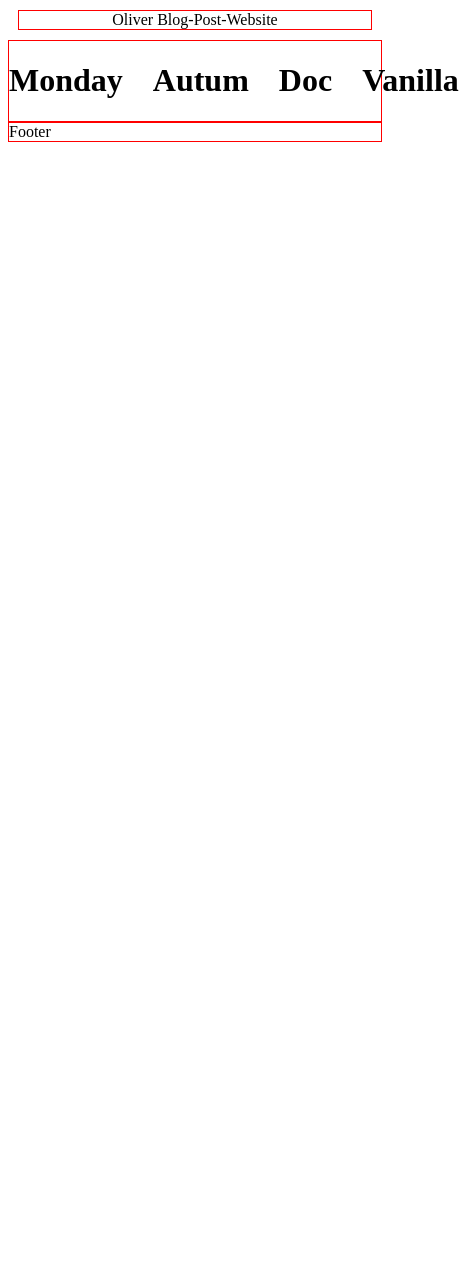
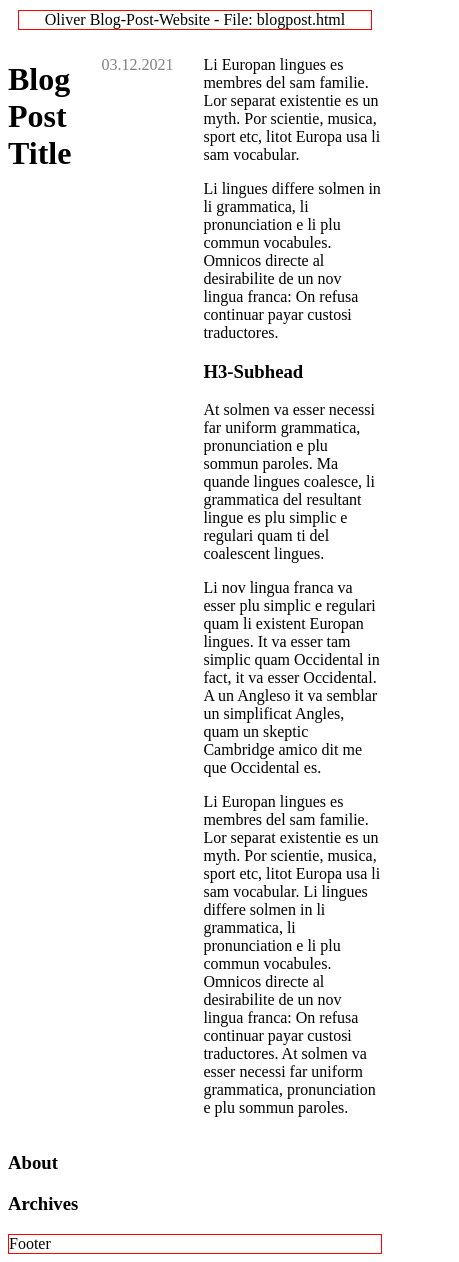
Before and after one commit to designermohr/Project-1-Blog-Post-Website, a plain HTML site: page blogpost.html in a window 390 px wide. Shown: the whole page, 459 px wide, since content can reach past the window. Before the commit the page ends 844 px from the top, so only its background shows below. Drawn offline with Linux system fonts and the light colour scheme.

Commit message:
Korrektur des min-width bei media queries

```diff
--- a/blogpost.html
+++ b/blogpost.html
@@ -2,21 +2,37 @@
 <html lang="en">
     <head>
         <meta charset="utf-8" />
-    <title>Olivers Blog-Post Website</title>
         <meta content="width=device-width, initial-scale=1, maximum-scale=1"
               name="viewport" />
+
+        <title>blogpost.html - Olivers Blog-Post Website</title>
+
         <link rel="stylesheet" href="css/style.css">
     </head>
+    <body>
+        <div class="container" id="blog-post">
+            <div class="header box text-centered">Oliver Blog-Post-Website - File: blogpost.html</div>
+            <div class="content">
+                <div class="nestedGrid">
+                    <div><h1>Blog Post Title</h1></div>
+                    <div><p class="date">03.12.2021</p></div>
+                    <div><p>Li Europan lingues es membres del sam familie. Lor separat existentie es un myth. Por scientie, musica, sport etc, litot Europa usa li sam vocabular.</p>
 
-  <body>
-  <div class="container">
-    <div class="header box text-centered">Oliver Blog-Post-Website</div>
-    <div class="content box">
-      <div class="nestedGrid">
-        <div><h1>Monday</h1></div>
-        <div><h1>Autum</h1></div>
-        <div><h1>Doc</h1></div>
-        <div><h1>Vanilla</h1></div>
+                        <p>Li lingues differe solmen in li grammatica, li pronunciation e li plu commun vocabules. Omnicos directe al desirabilite de un nov lingua franca: On refusa continuar payar custosi traductores.</p>
+                        <h3>H3-Subhead</h3>
+                        <p>At solmen va esser necessi far uniform grammatica, pronunciation e plu sommun paroles. Ma quande lingues coalesce, li grammatica del resultant lingue es plu simplic e regulari quam ti del coalescent lingues.</p>
+
+                        <p>Li nov lingua franca va esser plu simplic e regulari quam li existent Europan lingues. It va esser tam simplic quam Occidental in fact, it va esser Occidental. A un Angleso it va semblar un simplificat Angles, quam un skeptic Cambridge amico dit me que Occidental es.</p>
+
+                        <p>Li Europan lingues es membres del sam familie. Lor separat existentie es un myth. Por scientie, musica, sport etc, litot Europa usa li sam vocabular. Li lingues differe solmen in li grammatica, li pronunciation e li plu commun vocabules. Omnicos directe al desirabilite de un nov lingua franca: On refusa continuar payar custosi traductores. At solmen va esser necessi far uniform grammatica, pronunciation e plu sommun paroles.</p></div>
+                </div>
+            </div>
+            <div class="sidebar">
+                <div>
+                    <h3>About</h3>
+                </div>
+                <div>
+                    <h3>Archives</h3>
                 </div>
             </div>
             <div class="footer box">Footer</div>
--- a/css/style.css
+++ b/css/style.css
@@ -91,15 +91,15 @@ body {
 .text-centered {text-align:center;}
 .date {    color: grey; }
 /* Media Queries kommen später dran */
-@media(min-width:900px){
-.container{
+@media(min-width:600px){
+.container #home{
     display:grid;
     grid-template-columns: 300px 300px 300px;
     grid-template-rows: 250px 600px;
     grid-template-areas:
-    "hd hd hd hd hd hd hd hd"
-    "sd sd main main main main main main"
-    "ft ft ft ft ft ft ft ft";
+    "hd hd hd hd"
+    "main main main main"
+    "ft ft ft ft";
     border: 2px solid red;
   }
 
```
Also changed, not shown: index.html (+1 -1 lines), style.css (deleted). Lines whose indentation alone changed are shown as unchanged.
